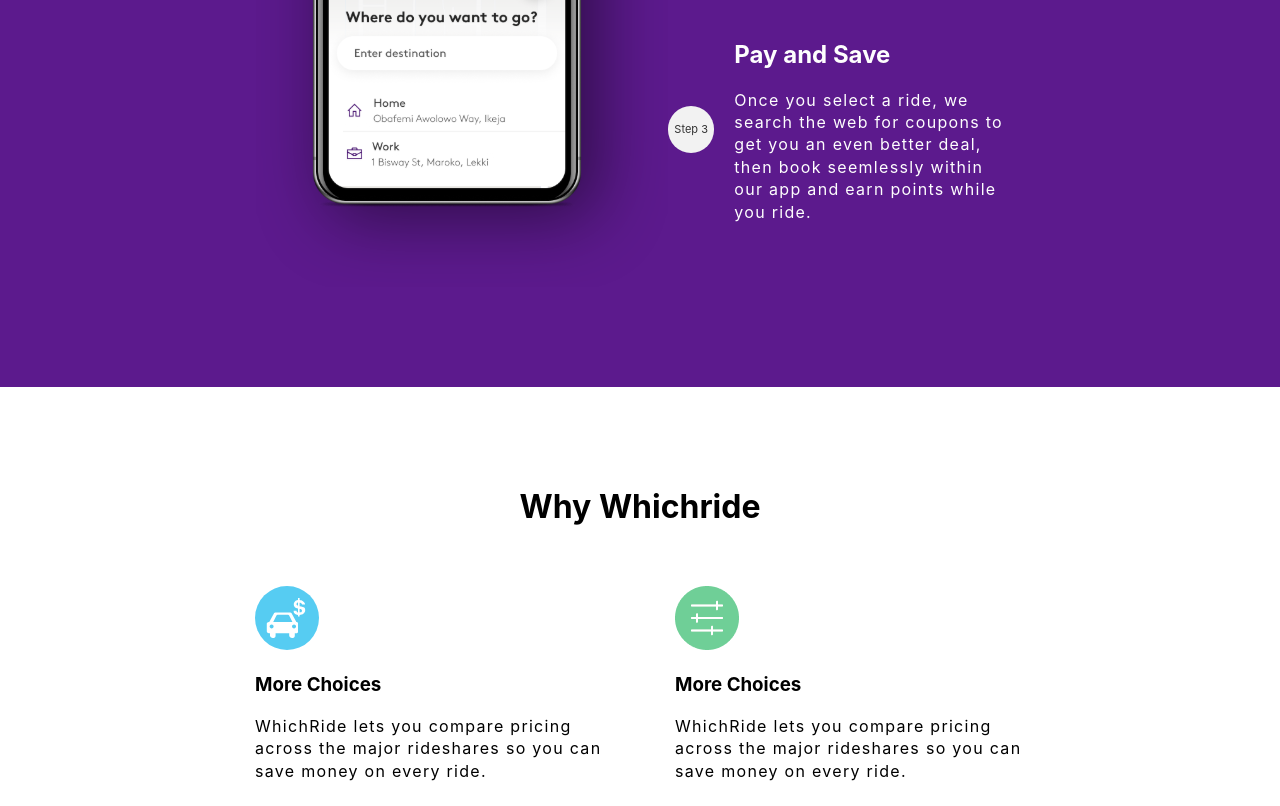
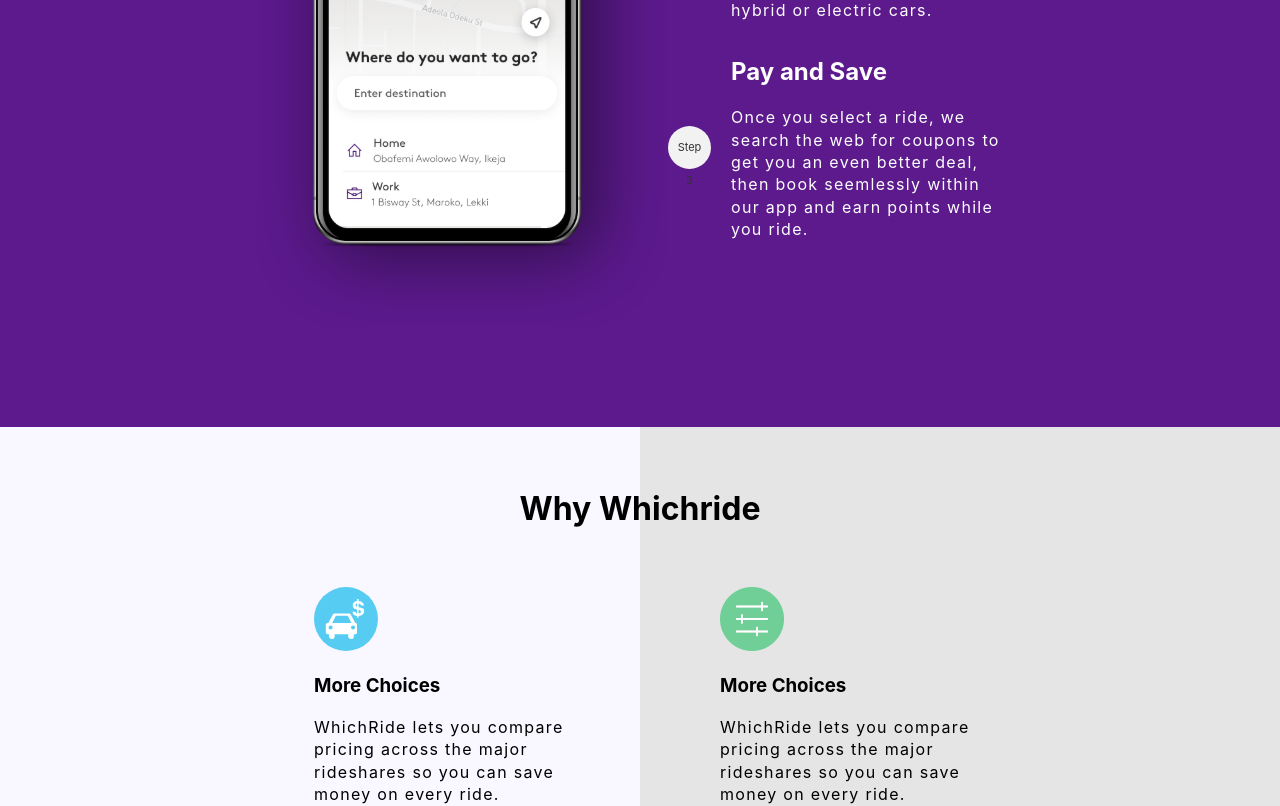
Before and after one commit to cjustinobi/which-ride, a React (Create React App) app: page / in a window 1280 px wide. Shown: the part 1340-2146 px from the top of the page. Built offline with nearby package versions, Linux system fonts and the light colour scheme.

Commit message:
Seperate why section

```diff
--- a/src/components/layout/Header/Header.styles.js
+++ b/src/components/layout/Header/Header.styles.js
@@ -4,6 +4,7 @@
   display: flex;
   justify-content: space-between;
   align-items: center;
+  padding: 20px 0;
 
   #hide-menu {
     font-size: 40px;
--- a/src/pages/Home/Home.styles.js
+++ b/src/pages/Home/Home.styles.js
@@ -77,9 +77,9 @@
 `
 
 export const Step = styled.div`
-  width: 3.3em;
-  height: 3.3em;
-  line-height: 3.3em;
+  width: 3em;
+  height: 3em;
+  line-height: 3em;
   text-align: center;
   padding: 5px;
   font-size: 11px;
@@ -89,15 +89,62 @@
 `
 
 export const WhyContainer = styled.div`
-  padding: 40px 0;
+  position: relative;
   h1 {
-    margin: 60px 0;
+    position: absolute;
+    left: 0;
+    top: 40px;
+    width: 100%;
+    //padding: 70px 0;
   }
   .why {
     display: grid;
-    grid-template-columns: 350px 350px;
+    grid-template-columns: 1fr 1fr;
     justify-content: center;
-    grid-gap: 70px;
+    justify-items: center;
+
+    .why-right {
+      padding-top: 160px;
+      padding-bottom: 80px;
+      background: #E5E5E5;
+      div {
+        width: 40%;
+        padding-left: 80px;
+        padding-bottom: 40px;
+
+        @media (max-width: 768px) {
+          width: 90%;
+          padding-left: 10px;
+        }
+      }
+
+      @media (max-width: 768px) {
+        padding-top: 60px;
+        padding-bottom: 20px;
+      }
+    }
+
+    .why-left {
+      background: rgba(167, 146, 254, 0.07);
+      padding-top: 160px;
+      padding-bottom: 80px;
+      div {
+        margin-left: auto;
+        margin-right: 0;
+        width: 40%;
+        padding-right: 70px;
+        padding-bottom: 40px;
+
+        @media (max-width: 768px) {
+          width: 90%;
+          padding-right: 10px;
+        }
+      }
+
+      @media (max-width: 768px) {
+        padding-bottom: 20px;
+      }
+    }
 
       @media (max-width: 768px) {
         display: grid;
@@ -108,10 +155,6 @@
           height: auto;
         }
       }
-  }
-
-  @media (max-width: 768px) {
-    padding: 40px 20px;
   }
 
 `
@@ -138,6 +181,10 @@
       }
     }
 
+    input:focus {
+      border: 2px solid #fefefe;
+    }
+
     button {
       background: #233533;
       border-color: #233533;
--- a/src/pages/Home/index.js
+++ b/src/pages/Home/index.js
@@ -87,15 +87,9 @@
       <WhyContainer>
         <h1 className="text-center">Why Whichride</h1>
         <div className="why">
+          <div className="why-left">
             <div>
               <img src={why1} alt="why whichride"/>
-            <h3>More Choices</h3>
-            <p>
-              WhichRide lets you compare pricing across the major rideshares so you can save money on every ride.
-            </p>
-          </div>
-          <div>
-            <img src={why2} alt="why whichride"/>
               <h3>More Choices</h3>
               <p>
                 WhichRide lets you compare pricing across the major rideshares so you can save money on every ride.
@@ -108,12 +102,22 @@
                 WhichRide lets you compare pricing across the major rideshares so you can save money on every ride.
               </p>
             </div>
+          </div>
+          <div className="why-right">
             <div>
-            <img src={why4} alt="why whichride"/>
+              <img src={why2} alt="why whichride"/>
               <h3>More Choices</h3>
               <p>
                 WhichRide lets you compare pricing across the major rideshares so you can save money on every ride.
               </p>
+            </div>
+            <div>
+              <img src={why4} alt="why whichride"/>
+              <h3>Safety first</h3>
+              <p>
+                WhichRide lets you compare pricing across the major rideshares so you can save money on every ride.
+              </p>
+            </div>
           </div>
         </div>
       </WhyContainer>
```
Lines whose indentation alone changed are shown as unchanged.
